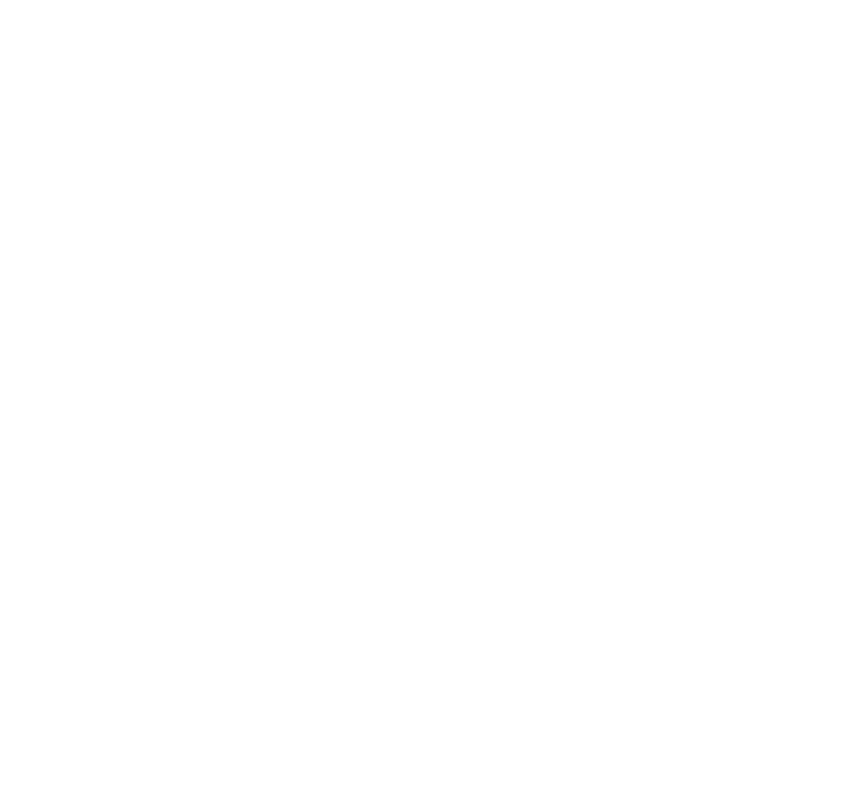
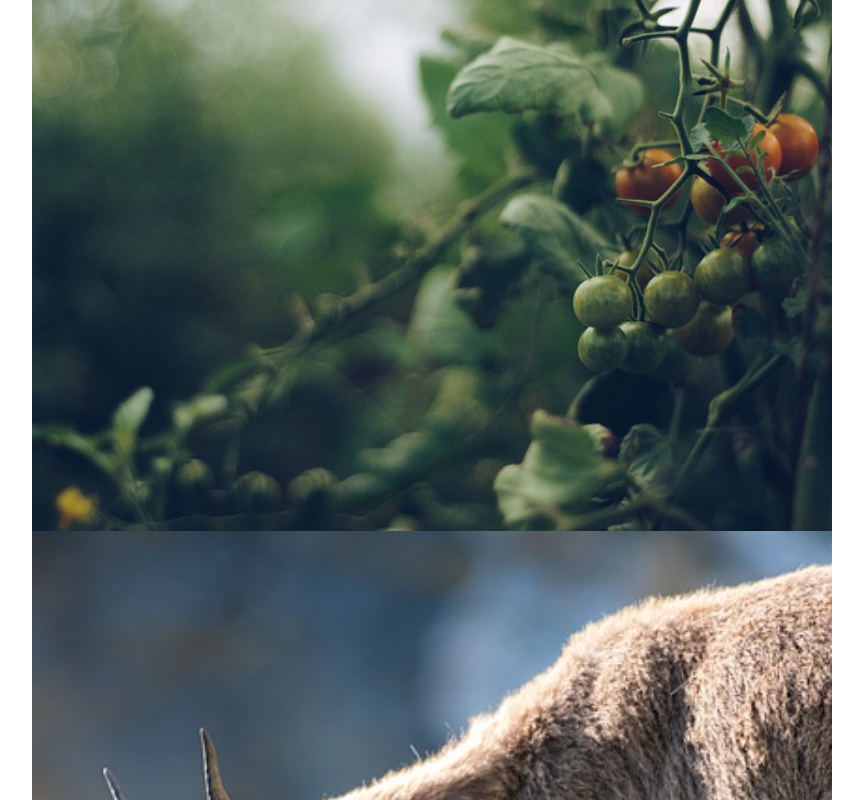
Before and after one commit to Fb16455/lazyloading, a website: page loading-attribute.html in a window 1280 px wide. Shown: the top 800 px of the page, without its empty margins (208-1071 px from the left). Drawn offline with Linux system fonts and the light colour scheme.

Commit message:
removing height and margin-top.

```diff
--- a/loading-attribute.html
+++ b/loading-attribute.html
@@ -22,9 +22,8 @@
 
 		.container__image{
 			width: 100%;
-			height: 100vh;
+			/*height: 100vh;*/
 			object-fit: cover;
-			margin-top: 100vh;
 		}
 
 	</style>
```
